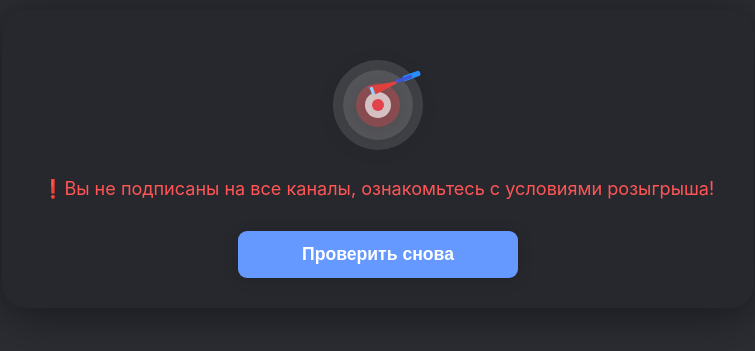
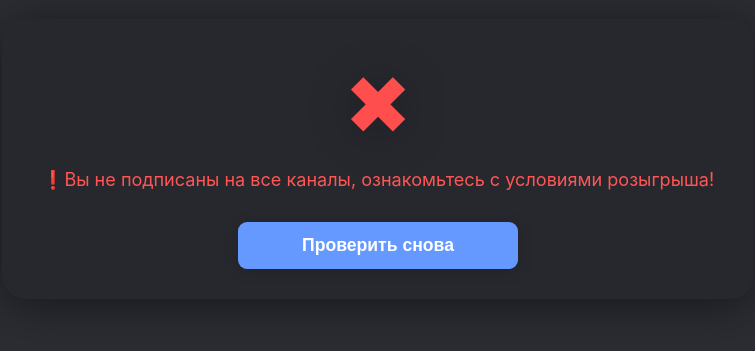
Before and after one commit to Skif1237/telegram-botapp, a plain HTML site: page index.html in a window 1280 px wide. Shown: the part 241-592 px from the top of the page, without its empty margins (262-1017 px from the left). Drawn offline with Linux system fonts and the light colour scheme.

Commit message:
index.html

```diff
--- a/index.html
+++ b/index.html
@@ -28,26 +28,21 @@
       animation: fadein .8s cubic-bezier(.2,.7,.3,1);
     }
     @keyframes fadein { from {opacity: 0; transform: translateY(50px);} to {opacity: 1; transform: none;} }
-    .darts-box {
-      width: 110px; height: 110px;
-      margin: 0 0 5px 0;
-      position: relative;
-      display: flex;
-      justify-content: center;
-      align-items: center;
+    .bigicon {
+      font-size: 74px;
+      margin: 5px 0 10px 0;
+      line-height: 1.1;
+      opacity: 0;
+      transform: scale(0.6) translateY(20px);
+      animation: iconshow .7s cubic-bezier(.7,1.3,.3,.92) forwards;
+      filter: drop-shadow(0 4px 20px #0004);
+      user-select: none;
     }
-    /* SVG плавно */
-    .dart-anim {
-      transition: transform 1.1s cubic-bezier(.44,2,.31,.93);
-      transform-origin: 70% 92%;
+    .icon-cross { color: #ff4e4e; }
+    .icon-check { color: #4de167; }
+    @keyframes iconshow {
+      to { opacity: 1; transform: scale(1.10) translateY(0);}
     }
-    .dart-miss { /* Промах в бок */
-      transform: translate(30px, -15px) rotate(-20deg) scale(1.09);
-    }
-    .dart-hit { /* В центр */
-      transform: translate(0px, 0px) rotate(-4deg) scale(1.07);
-    }
-    .target-anim { filter: drop-shadow(0 2px 7px #111a); }
     .msg-error {
       color: #ff5555; font-size: 1.13em;
       margin-bottom: 4px; text-align: center;
@@ -70,33 +65,13 @@
     @media (max-width: 600px) {
       .centerbox { padding: 18px 4vw 20px; min-width: 0; }
       .retry-btn, .close-btn { font-size: 1em; }
-      .darts-box { width: 80px; height: 80px; }
+      .bigicon { font-size: 54px;}
     }
   </style>
 </head>
 <body>
   <div class="centerbox">
-    <div class="darts-box">
-      <!-- Мишень -->
-      <svg width="100" height="100" viewBox="0 0 100 100" class="target-anim">
-        <circle cx="50" cy="50" r="45" fill="#fff" opacity="0.12"/>
-        <circle cx="50" cy="50" r="35" fill="#aaa" opacity="0.20"/>
-        <circle cx="50" cy="50" r="22" fill="#e0434a" opacity="0.38"/>
-        <circle cx="50" cy="50" r="13" fill="#fff" opacity="0.66"/>
-        <circle cx="50" cy="50" r="6" fill="#e0434a" />
-      </svg>
-      <!-- Дротик -->
-      <svg id="dartSvg" width="64" height="64" viewBox="0 0 64 64" style="position:absolute; left:16px; top:13px; z-index:2"
-           class="dart-anim dart-miss">
-        <g>
-          <rect x="44" y="29" width="17" height="5" rx="2" fill="#278efc"/>
-          <rect x="37" y="30" width="16" height="3.2" rx="1.7" fill="#3e55d8"/>
-          <polygon points="38,31.5 11,27 16,36 37,33.5" fill="#e0413e"/>
-          <polygon points="13,29 11,27 16,36 16,34" fill="#4284e4"/>
-          <rect x="12.7" y="28.3" width="2.9" height="7" rx="1" fill="#8ed2fe"/>
-        </g>
-      </svg>
-    </div>
+    <div id="mainIcon" class="bigicon icon-cross">✖</div>
     <div id="msg" class="msg-error">
       ❗Вы не подписаны на все каналы, ознакомьтесь с условиями розыгрыша!
     </div>
@@ -104,41 +79,42 @@
     <button class="close-btn" id="closebtn" style="display:none;" onclick="window.Telegram?.WebApp?.close()">Закрыть</button>
   </div>
   <script>
-    // --- Для демо: условия подписки (в реале будет запрос) ---
-    let SUBSCRIBED = false; // <-- меняй это для теста вручную или в функции
+    let SUBSCRIBED = false;
 
-    // --- Показывает правильное состояние и анимацию дартса ---
     function renderState() {
       const msg = document.getElementById('msg');
-      const dart = document.getElementById('dartSvg');
+      const icon = document.getElementById('mainIcon');
       if (SUBSCRIBED) {
-        msg.textContent = '🎯 Теперь вы участвуете в розыгрыше!';
+        msg.textContent = '✔ Теперь вы участвуете в розыгрыше!';
         msg.className = 'msg-success';
-        dart.classList.remove('dart-miss');
-        dart.classList.add('dart-hit');
+        icon.textContent = '✔';
+        icon.className = 'bigicon icon-check';
         document.getElementById('closebtn').style.display = '';
       } else {
         msg.textContent = '❗Вы не подписаны на все каналы, ознакомьтесь с условиями розыгрыша!';
         msg.className = 'msg-error';
-        dart.classList.remove('dart-hit');
-        dart.classList.add('dart-miss');
+        icon.textContent = '✖';
+        icon.className = 'bigicon icon-cross';
         document.getElementById('closebtn').style.display = 'none';
       }
+      // Анимация повторная (при каждом рендере)
+      icon.style.animation = 'none';
+      // Триггерим перерисовку
+      void icon.offsetWidth;
+      icon.style.animation = null;
     }
 
-    // --- Кнопка проверки (имитация async) ---
     function retryCheck() {
       const btn = document.getElementById('retrybtn');
       btn.disabled = true;
       btn.textContent = 'Проверяем...';
       setTimeout(() => {
-        // Тут должен быть реальный запрос к API/боту!
-        // Для примера делаем случайный результат:
+        // Тут будет реальная проверка
         SUBSCRIBED = Math.random() > 0.5;
         renderState();
         btn.disabled = false;
         btn.textContent = 'Проверить снова';
-      }, 1200);
+      }, 1000);
     }
 
     window.onload = () => { renderState(); };
```
